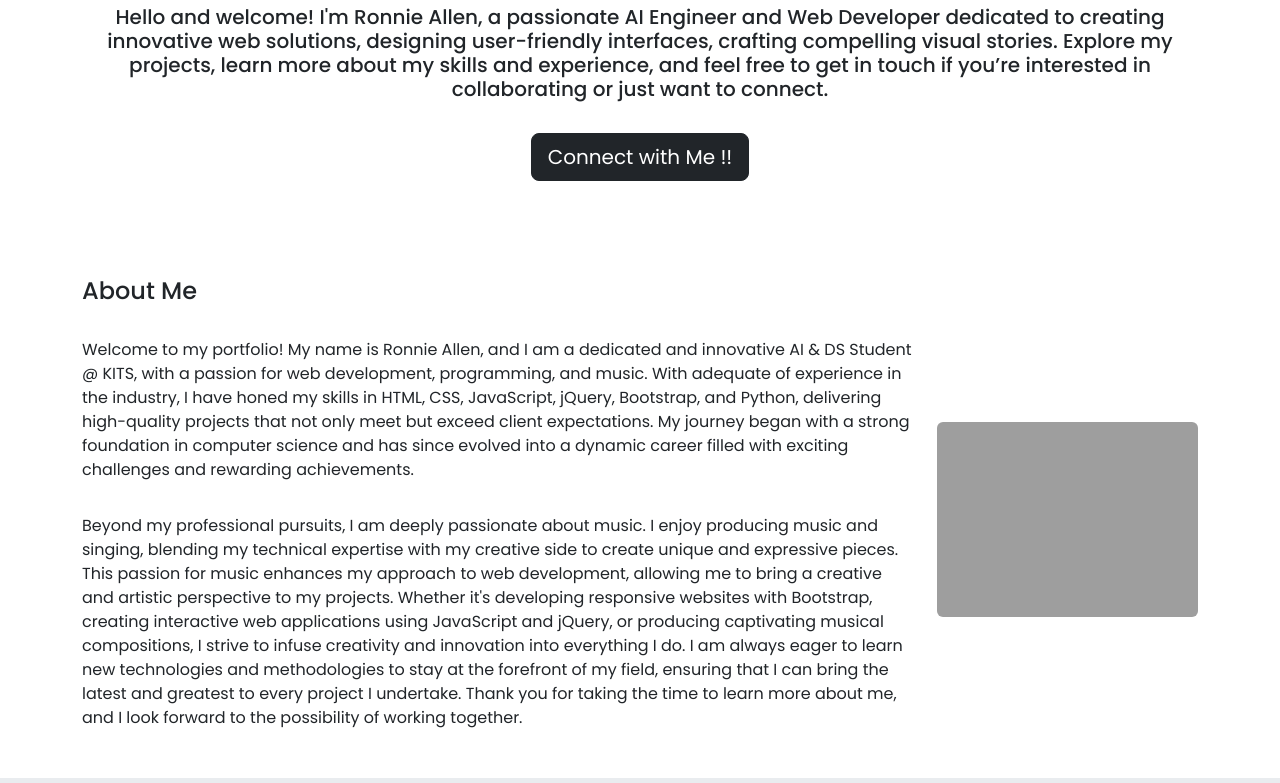
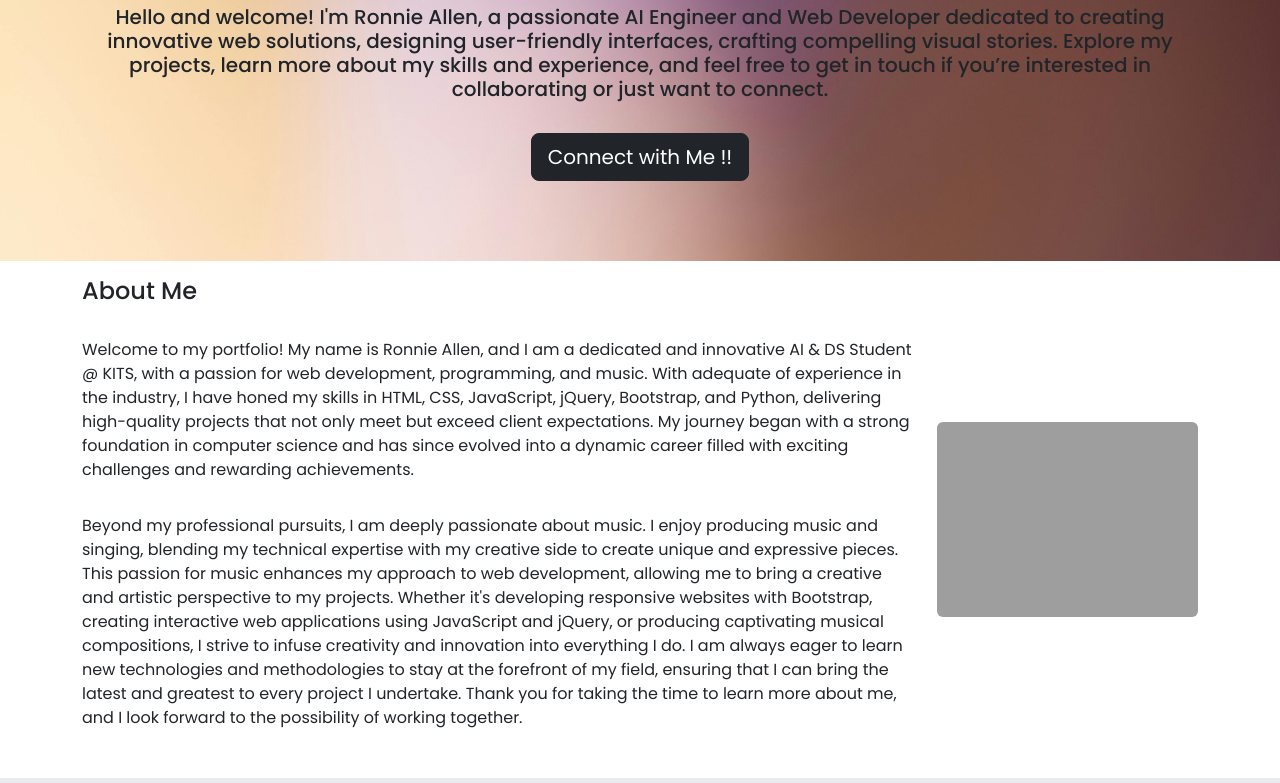
Before and after one commit to ronnie-allen/RA-Portfolio, a plain HTML site: page index.html in a window 1280 px wide. Shown: the part 281-1064 px from the top of the page. Drawn offline with nearby package versions, Linux system fonts and the light colour scheme; the site is published under a folder, as on GitHub Pages, so addresses that start at the root find nothing.

Commit message:
bg img error fixed

```diff
--- a/css/styles.css
+++ b/css/styles.css
@@ -2,7 +2,7 @@
     font-family: "Poppins", sans-serif;
 }
 .banner{
-    background-image: url(/RA-Portfolio/images/banner.jpg);
+    background-image: url(../images/banner.jpg);
     background-size: cover;
     padding: 80px;
 }
```
